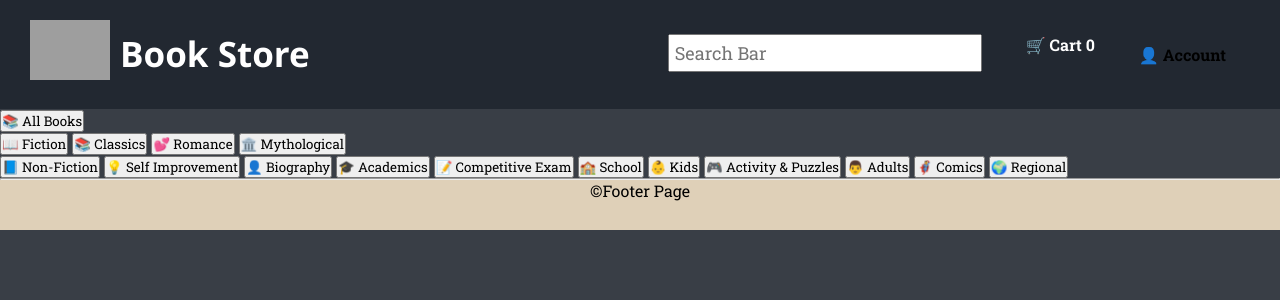
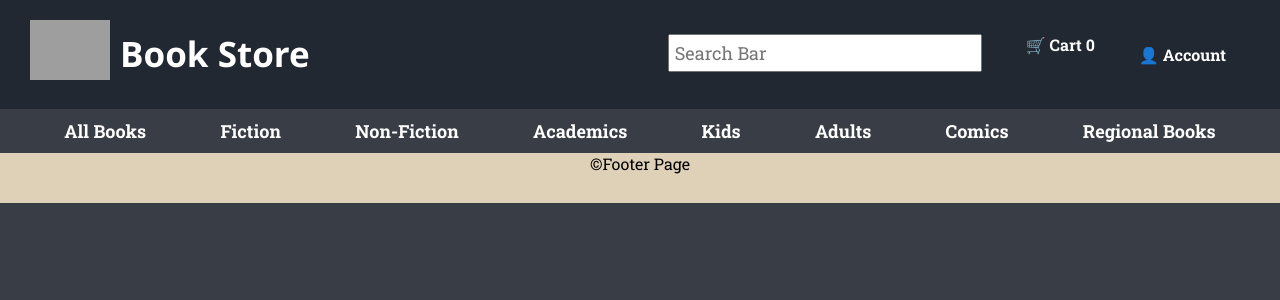
Before and after one commit to karan2359/Online-Book-Stoar, a PHP site: page / in a window 1280 px wide. Shown: the top 300 px of the page. Run offline with PHP 8.4, Linux system fonts and the light colour scheme; data that the repository does not hold is empty; grey boxes are pictures that could not be loaded.

Commit message:
backend add

```diff
--- a/Acc.php
+++ b/Acc.php
@@ -26,12 +26,12 @@
             <nav class="navbar">
                 <ul>
                     <li><a href="index.php">Home</a></li>
-                    <li><a href="#">Orders</a></li>
-                    <li><a href="#">Carts</a></li>
+                    <li><a href="orders.php">Orders</a></li>
+                    <li><a href="cart.php">Cart</a></li>
                     <li><a href="#">Setting</a></li>
                     <li><a href="#">Feedback</a></li>
                     <li><a href="#">About US</a></li>
-                    <li><a href="#">Log out</a></li>
+                    <li><a href="logout.php">Log out</a></li>
                 </ul>
             </nav>
         </aside>
--- a/index.css
+++ b/index.css
@@ -154,14 +154,14 @@
             padding: 10px 0;
         }
 
-        .dropdown ul li a {
+        .a {
             display: block;
             font-size: 14px;
             padding: 10px;
             border-bottom: 1px dotted white;
         }
 
-        .dropdown ul li a:hover {
+        .a:hover {
             background-color: rgba(42, 238, 81, 0.3);
             padding-left: 10px;
             transition: 10px;
--- a/index.php
+++ b/index.php
@@ -30,8 +30,8 @@
 
                 <!-- <div class="center card"><a href="#">🛒Cart</a></div> -->
 <div class="acc">
-    <span style="padding: 10px 20px; font-weight: bold; color: black; cursor: pointer; display: inline-block;">👤 Account</span>
-    <div class="acc-dropdown">
+    <span style="padding: 10px 20px; font-weight: bold; color: black; cursor: pointer; display: inline-block;"><a href="acc.php">👤 Account</a></span>
+    <div class="acc-dropdown list">
 
         <a href="login.php">🔐 Login</a>
         <a href="signin.php">📝 Sign Up</a>
@@ -43,7 +43,7 @@
 
                 <!-- <div class="center acc">
                     <a href="Acc.php">👤 Account</a>
-                    <div class="acc-dropdown">
+                    <div class="acc-dropdown list">
                         <a href="signin.php">Sign In</a>
                         <a href="login.php">Login</a>
                         <a href="orders.php">Orders</a>
@@ -52,39 +52,126 @@
                 </div> -->
             </div>
         </nav>
-       <div class="container">
-        <!-- MAIN CATEGORY FILTER BUTTONS -->
-        <div class="category-filter">
-            <button onclick="filterBooks('All', '')" class="active">📚 All Books</button>
+       <!-- <div class="category  ">
 
-            <!-- Fiction with Subcategories -->
-            <div class="category-group">
+        <div class="category-filter dropdown list">
+            <button onclick="filterBooks('All', '')" class="active"> All Books</button>
+
+            <div class="category-group dropdown list ">
                 <button onclick="filterBooks('Fiction', '')">📖 Fiction</button>
-                <button onclick="filterBooks('Fiction', 'Classics')">📚 Classics</button>
-                <button onclick="filterBooks('Fiction', 'Romance')">💕 Romance</button>
-                <button onclick="filterBooks('Fiction', 'Mythological')">🏛️ Mythological</button>
+                <ul>
+                    <li><button onclick="filterBooks('Fiction', 'Classics')">📚 Classics</button></li>
+                    <li><button onclick="filterBooks('Fiction', 'Mythological')">🏛️ Mythological</button></li>
+                </ul>
             </div>
 
-            <!-- Non-Fiction -->
+
+             <div class="category-group dropdown list">
             <button onclick="filterBooks('Non-Fiction', '')">📘 Non-Fiction</button>
-            <button onclick="filterBooks('Non-Fiction', 'Self Improvement')">💡 Self Improvement</button>
-            <button onclick="filterBooks('Non-Fiction', 'Biography')">👤 Biography</button>
+            <ul>
+                <li><button onclick="filterBooks('Non-Fiction', 'Self Improvement')">💡 Self Improvement</button></li>
+                <li><button onclick="filterBooks('Non-Fiction', 'Biography')">👤 Biography</button></li>
+            </ul>
+             </div>
 
-            <!-- Academics -->
+
+             <div class="category-group dropdown list ">
             <button onclick="filterBooks('Academics', '')">🎓 Academics</button>
-            <button onclick="filterBooks('Academics', 'Competitive Exam')">📝 Competitive Exam</button>
-            <button onclick="filterBooks('Academics', 'School')">🏫 School</button>
+            <ul>
+                <li><button onclick="filterBooks('Academics', 'Competitive Exam')">📝 Competitive Exam</button></li>
+                <li><button onclick="filterBooks('Academics', 'School')">🏫 School</button></li>
+            </ul>
+             </div>
 
-            <!-- Kids -->
+
+
+             <div class="category-group dropdown list ">
             <button onclick="filterBooks('Kids', '')">👶 Kids</button>
-            <button onclick="filterBooks('Kids', 'Activity')">🎮 Activity & Puzzles</button>
+            <ul>
+                <li> <button onclick="filterBooks('Kids', 'Activity')">🎮 Activity & Puzzles</button></li>
+            </ul>
 
-            <!-- Others -->
+             </div> -->
+<ul class="category">
+    <li class="dropdown list" onclick="filterBooks('All', '')" class="active"> All Books</li>
+            <li class="dropdown list" onclick="filterBooks('Fiction', '')">Fiction
+                <ul>
+                    <li class="a "  onclick="filterBooks('Fiction', 'Classics')">Classics</li>
+                    <li  class="a " onclick="filterBooks('Fiction', 'Mythological')">Mythological</li>
+                </ul>
+            </li>
+            <li  class="dropdown list" onclick="filterBooks('Non-Fiction', '')">Non-Fiction
+                <ul>
+                    <li class="a "  onclick="filterBooks('Non-Fiction', 'Self Improvement')">Self Improvement</li>
+                    <li class="a "  onclick="filterBooks('Non-Fiction', 'Biography')">Biography</li>
+                    <!-- <li><a href="#"></a></li> class="a "
+                        <li><a href="#"></a></li>
+                        <li><a href="#"></a></li> -->
+                </ul>
+            </li>
+            <li class="dropdown list" onclick="filterBooks('Academics', '')">Academics
+                <ul>
+
+
+                    <li  class="a " onclick="filterBooks('Academics', 'Competitive Exam')">Competitive Exam</li>
+                    <li class="a "  onclick="filterBooks('Academics', 'Entrance exam')">Entrance exam</li>
+                    <li class="a "  onclick="filterBooks('Academics', 'School')"> School</li>
+                    <li class="a "  onclick="filterBooks('Academics', 'General Knowledge')"> General Knowledge</li>
+                    <!-- <li><a href="#"></a></li> -->
+                </ul>
+            </li>
+
+            <li class="dropdown list" onclick="filterBooks('Kids', '')">Kids
+            <ul>
+                <li  class="a"  onclick="filterBooks('Kids', 'Activity &amp; Puzzles','Activity','Puzzles')"> Activity &amp; Puzzles</li>
+                <!-- <li><a href="#">Activity &amp; Puzzles</a></li> -->
+                <li  class="a"  onclick="filterBooks('Kids', 'Colouring &amp; Art book ','Colouring','Art book')"> Colouring &amp; Art book </li>
+                <li  class="a"  onclick="filterBooks('Kids', 'Essay &amp; Letter ','Essay','Letter')"> Essay &amp; Letter </li>
+                <li  class="a"  onclick="filterBooks('Kids', 'Work Book')">Work Book</li>
+                <li   class="a"  onclick="filterBooks('Kids', 'General Knowledge')">General Knowledge</li>
+                </ul>
+            </li>
+            <li class="dropdown list" onclick="filterBooks('Adults', '')">Adults
+                <ul>
+                    <li  class="a"  onclick="filterBooks('Adults', 'Crime')">Crime</li>
+                    <li  class="a"  onclick="filterBooks('Adults', 'Mystery Thriller')">Mystery Thriller</li>
+                    <lI  class="a"  onclick="filterBooks('Adults', 'Gen Fiction')">Gen Fiction</li>
+                    <li  class="a"  onclick="filterBooks('Adults', 'Fantasy Science Fiction')">Fantasy Science Fiction</li>
+                    <li  class="a"  onclick="filterBooks('Adults', 'Horror')">Horror</li>
+                </ul>
+            </li>
+
+                <li class="dropdown list" onclick="filterBooks('Comics', '')">Comics
+                <ul>
+                    <li class="a"  onclick="filterBooks('Comics', 'Superhero Comics')">Superhero Comics</li>
+                    <li  class="a" onclick="filterBooks('Comics', 'Manga Comics')">Manga Comics</li>
+                    <li class="a"  onclick="filterBooks('Comics', 'Horror Comics')">Horror Comics</li>
+                    <!-- <li><a href="#"></a></li>
+                        <li><a href="#"></a></li> -->
+                </ul>
+            </li>
+            <li class="dropdown list" onclick="filterBooks('Regional Books', '')">Regional Books
+                <ul>
+                    <li  class="a" onclick="filterBooks('Regional Books', 'Marathi')">Marathi</li>
+                    <li  class="a" onclick="filterBooks('Regional Books', 'Hindi')">Hindi</li>
+                    <li  class="a" onclick="filterBooks('Regional Books', 'Gujarati')">Gujarati</li>
+                    <!-- <li><a href="#"></a></li>
+                        <li><a href="#"></a></li> -->
+                </ul>
+            </li>
+
+        </ul>
+
+             <!-- <div class="category-group dropdown list ">
             <button onclick="filterBooks('Adults', '')">👨 Adults</button>
+             </div>
+            <div class="category-group dropdown list ">
             <button onclick="filterBooks('Comics', '')">🦸 Comics</button>
+             </div>
+            <div class="category-group dropdown list ">
             <button onclick="filterBooks('Regional', '')">🌍 Regional</button>
+             </div> -->
         </div>
-        <hr>
     </header>
     <main>
         <div class="books-grid" id="booksContainer">
```
